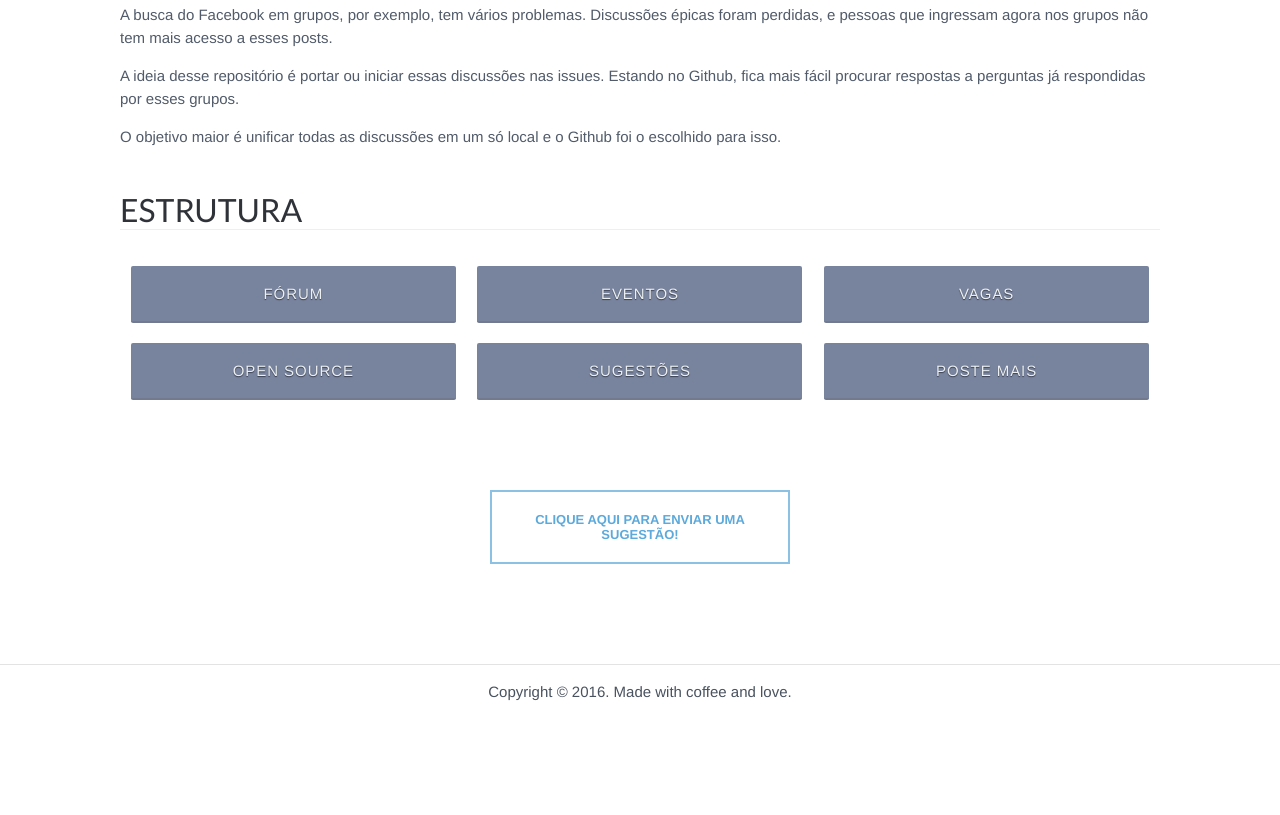
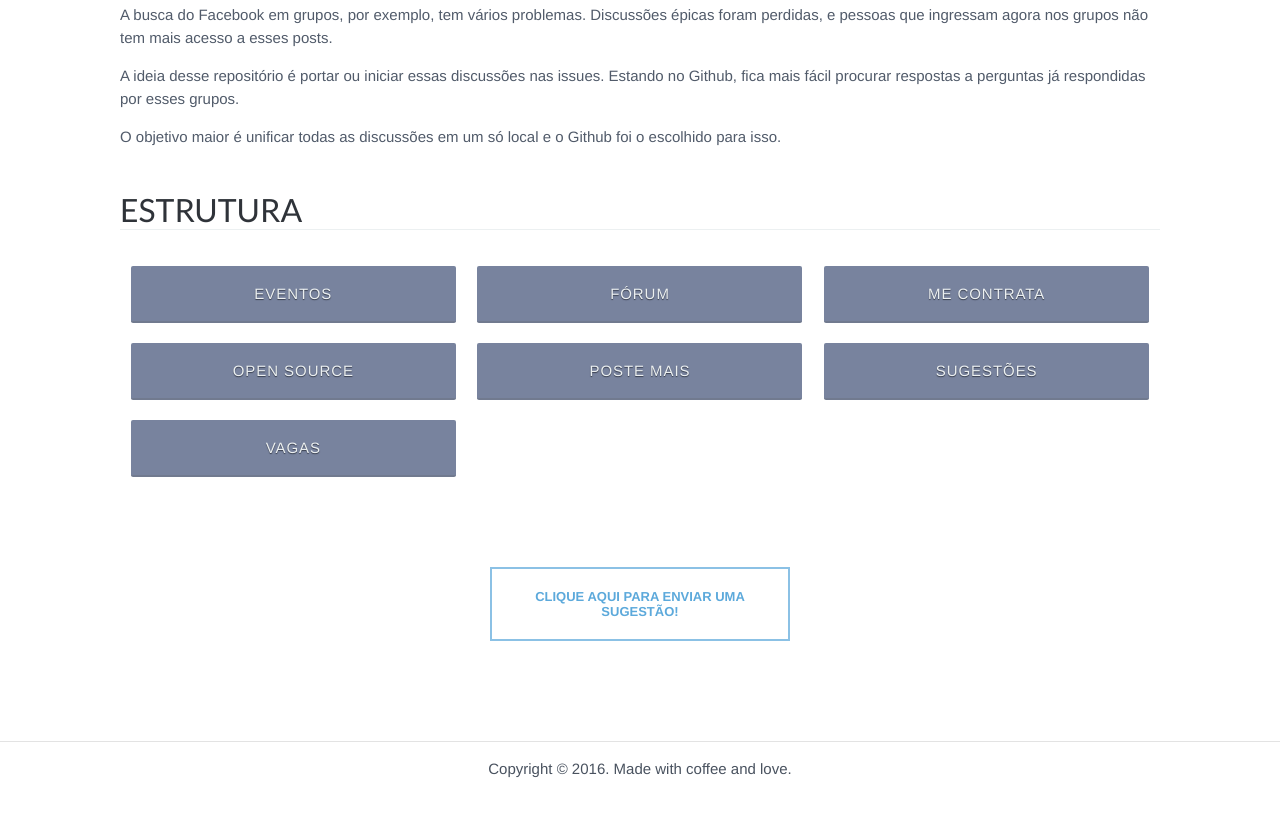
Before and after one commit to frontendbr/frontendbr.github.io, a plain HTML site: page index.html in a window 1280 px wide. Shown: the part 1010-1825 px from the top of the page. Before the commit the page ends 1748 px from the top, so only its background shows below. Drawn offline with Linux system fonts and the light colour scheme.

Commit message:
[Feature] Add Me Contrata link (README and Structure)

```diff
--- a/index.html
+++ b/index.html
@@ -53,22 +53,25 @@
                 <nav class="nav-structure">
                     <ul class="nav-list">
                         <li class="nav-item">
+                            <a class="nav-link btn" href="https://frontendbr.com.br/eventos" target="_blank">Eventos</a>
+                        </li>
+                        <li class="nav-item">
                             <a class="nav-link btn" href="https://github.com/frontendbr/forum" target="_blank">Fórum</a>
                         </li>
                         <li class="nav-item">
-                            <a class="nav-link btn" href="https://frontendbr.com.br/eventos" target="_blank">Eventos</a>
-                        </li>
-                        <li class="nav-item">
-                            <a class="nav-link btn" href="https://github.com/frontendbr/vagas" target="_blank">Vagas</a>
+                            <a class="nav-link btn" href="https://github.com/frontendbr/me-contrata" target="_blank">Me Contrata</a>
                         </li>
                         <li class="nav-item">
                             <a class="nav-link btn" href="https://github.com/frontendbr/open-source" target="_blank">Open Source</a>
                         </li>
                         <li class="nav-item">
+                            <a class="nav-link btn" href="https://github.com/frontendbr/poste-mais" target="_blank">Poste Mais</a>
+                        </li>
+                        <li class="nav-item">
                             <a class="nav-link btn" href="https://github.com/frontendbr/sugestoes" target="_blank">Sugestões</a>
                         </li>
                         <li class="nav-item">
-                            <a class="nav-link btn" href="https://github.com/frontendbr/poste-mais" target="_blank">Poste Mais</a>
+                            <a class="nav-link btn" href="https://github.com/frontendbr/vagas" target="_blank">Vagas</a>
                         </li>
                     </ul>
                 </nav>
```
Also changed, not shown: README.md.
